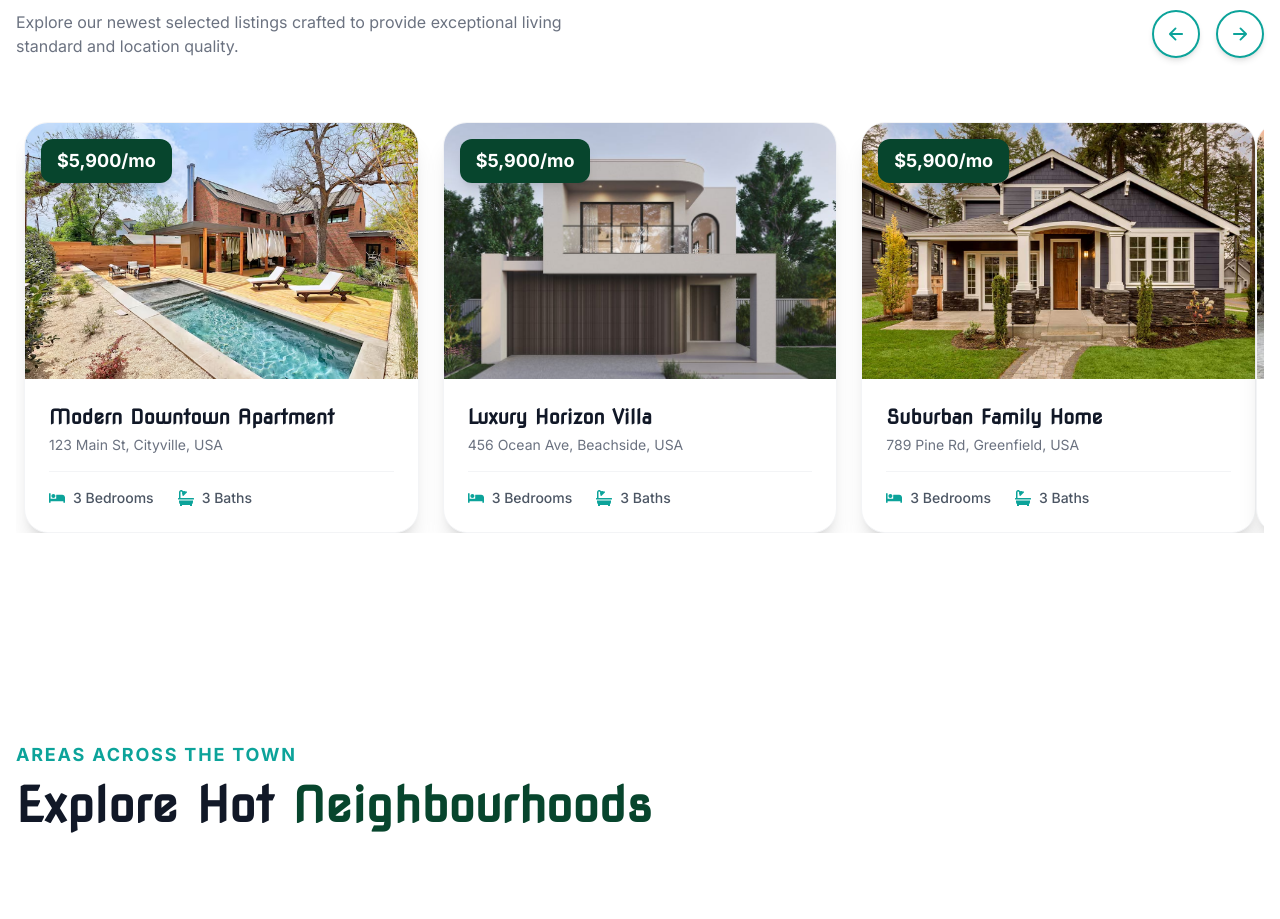
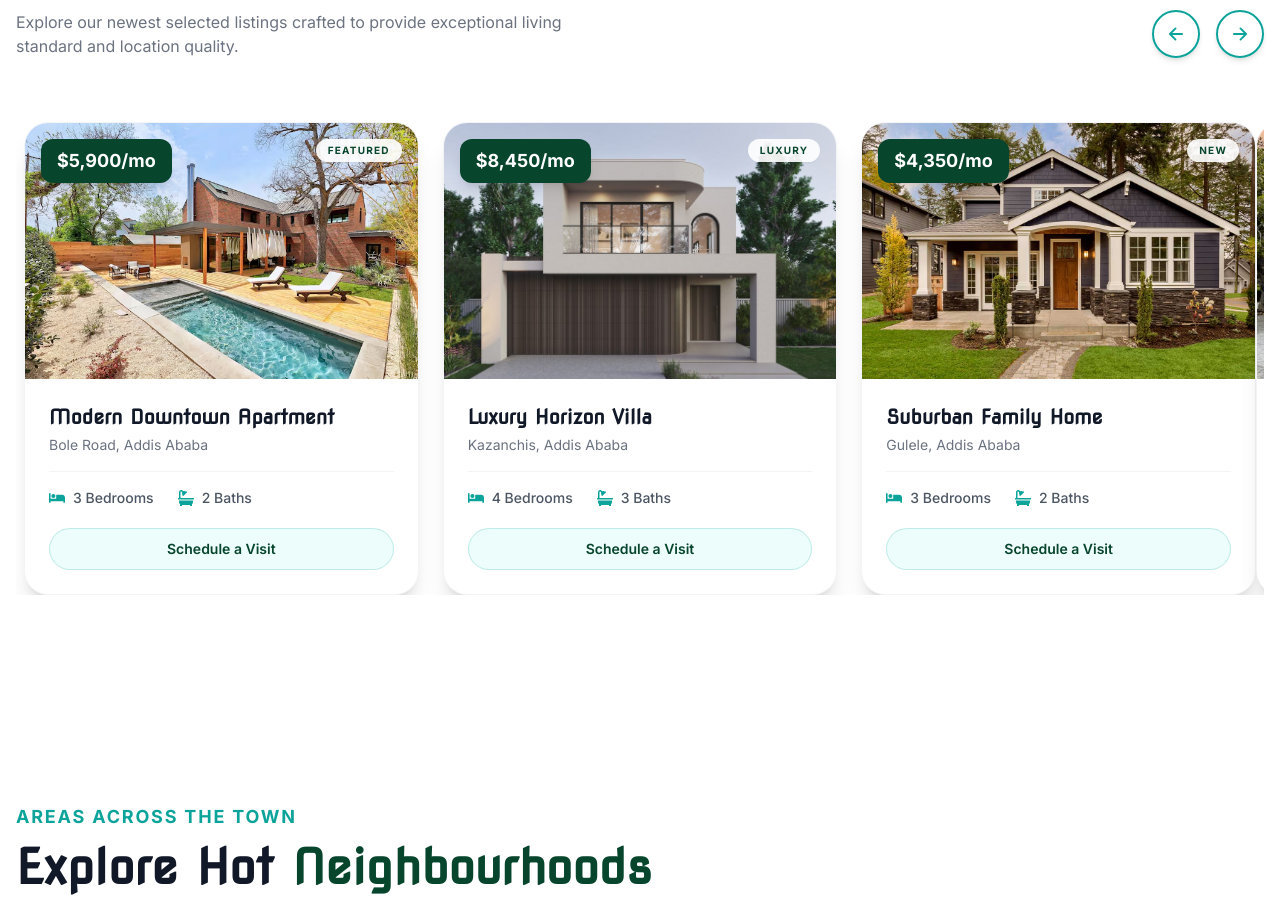
Before and after one commit to MikeWeDev/REALSTATE, a React (Vite) app: page / in a window 1280 px wide. Shown: the part 4977-5896 px from the top of the page. Built offline with nearby package versions, Linux system fonts and the light colour scheme.

Commit message:
update listing data with varied pricing and locations

```diff
--- a/src/Components/Latest-Package/Latest.jsx
+++ b/src/Components/Latest-Package/Latest.jsx
@@ -7,43 +7,61 @@ const data = [
     img: "/latest-property1.avif",
     id: 1,
     price: "$5,900/mo",
+    badge: "Featured",
     title: "Modern Downtown Apartment",
-    location: "123 Main St, Cityville, USA",
+    location: "Bole Road, Addis Ababa",
+    bedrooms: 3,
+    baths: 2,
   },
   {
     img: "/latest-property2.jpg",
     id: 2,
-    price: "$5,900/mo",
+    price: "$8,450/mo",
+    badge: "Luxury",
     title: "Luxury Horizon Villa",
-    location: "456 Ocean Ave, Beachside, USA",
+    location: "Kazanchis, Addis Ababa",
+    bedrooms: 4,
+    baths: 3,
   },
   {
     img: "/latest-property3.jpeg",
     id: 3,
-    price: "$5,900/mo",
+    price: "$4,350/mo",
+    badge: "New",
     title: "Suburban Family Home",
-    location: "789 Pine Rd, Greenfield, USA",
+    location: "Gulele, Addis Ababa",
+    bedrooms: 3,
+    baths: 2,
   },
   {
     img: "/latest-property4.jpg",
     id: 4,
-    price: "$5,900/mo",
+    price: "$9,200/mo",
+    badge: "Penthouse",
     title: "Penthouse Suite",
-    location: "101 High St, Skyline, USA",
+    location: "Meskel Square, Addis Ababa",
+    bedrooms: 3,
+    baths: 3,
   },
   {
     img: "/latest-property5.png",
     id: 5,
-    price: "$5,900/mo",
+    price: "$3,600/mo",
+    badge: "Cozy",
     title: "Cozy Lakefront Cottage",
-    location: "202 Lake Dr, Fairview, USA",
+    location: "Tulu Dimtu, Addis Ababa",
+    bedrooms: 2,
+    baths: 2,
   },
   {
     img: "/latest-property6.jpg",
     id: 6,
-    price: "$5,900/mo",
+    price: "$6,750/mo",
+    badge: "Executive",
     title: "Urban Executive Loft",
-    location: "303 Market St, Metro, USA",
+    location: "CMC, Addis Ababa",
+    bedrooms: 3,
+    baths: 2,
   },
 ];
 
@@ -67,6 +85,9 @@ function PropertyCard({ item }) {
           <span className="absolute top-4 left-4 bg-[#07452d] text-white text-lg font-bold px-4 py-2 rounded-xl shadow-lg">
             {item.price}
           </span>
+          <span className="absolute top-4 right-4 rounded-full bg-white/90 px-3 py-1 text-[10px] font-bold uppercase tracking-[0.12em] text-[#07452d] shadow-sm">
+            {item.badge}
+          </span>
         </div>
 
         <div className="p-6">
@@ -84,7 +105,7 @@ function PropertyCard({ item }) {
                 className="w-4 h-4 mr-2 text-[#0ca39a]"
                 aria-hidden="true"
               />
-              3 Bedrooms
+              {item.bedrooms} Bedrooms
             </span>
 
             <span className="flex items-center text-sm font-medium">
@@ -92,9 +113,16 @@ function PropertyCard({ item }) {
                 className="w-4 h-4 mr-2 text-[#0ca39a]"
                 aria-hidden="true"
               />
-              3 Baths
+              {item.baths} Baths
             </span>
           </div>
+
+          <a
+            href="#contact"
+            className="mt-5 inline-flex w-full items-center justify-center rounded-full border border-[#0ca39a]/20 bg-[#ecfdfb] px-4 py-2.5 text-sm font-semibold text-[#07452d] transition duration-300 hover:border-[#0ca39a] hover:bg-[#dffaf6] focus-visible:outline-none focus-visible:ring-4 focus-visible:ring-[#0ca39a]/20"
+          >
+            Schedule a Visit
+          </a>
         </div>
       </div>
     </article>
```
